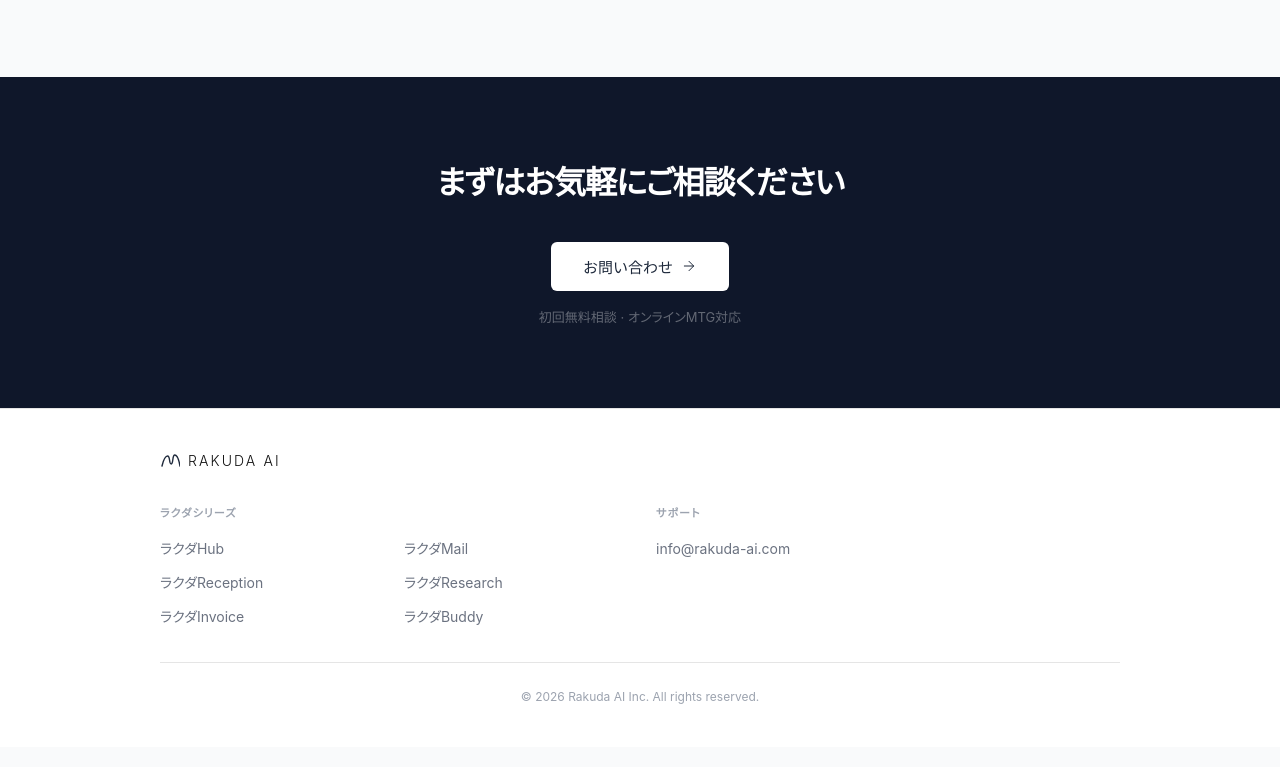
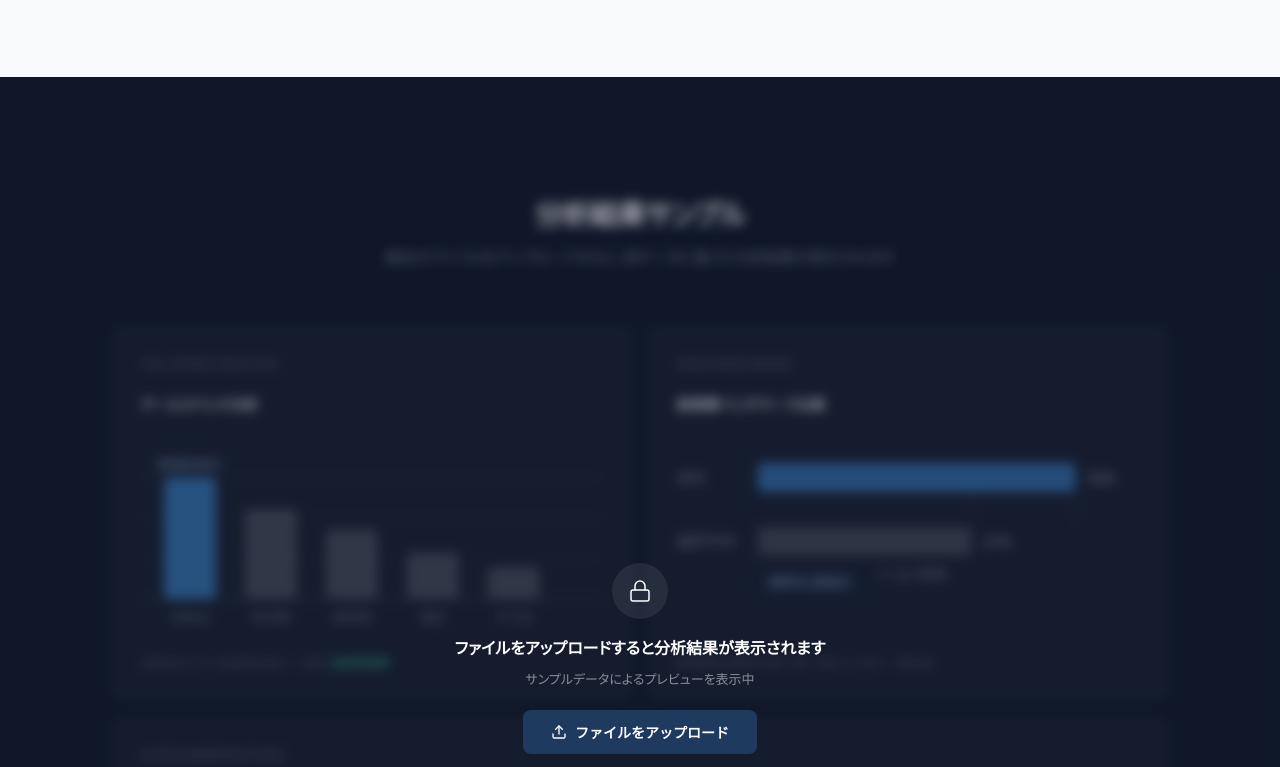
Before and after one commit to shuheiuesugi/rakuda-costcut-lp, a plain HTML site: page p1.html in a window 1280 px wide. Shown: the part 1247-2014 px from the top of the page. Drawn offline with Linux system fonts and the light colour scheme.

Commit message:
P1分析セクション: ブラー付きプレビュー表示に変更（display:noneの空白問題解消）
- 分析セクションをdisplay:noneではなくブラー+ロックオーバーレイ付きで常時表示
- サンプルデータであることを明示（タイトル「分析結果サンプル」）
- ロックオーバーレイからアップロードボタンでファイル選択可能
- アップロード完了時にブラー解除＋タイトル切替＋スクロールアニメーション

Co-Authored-By: Claude Opus 4.6 <noreply@anthropic.com>

```diff
--- a/p1.html
+++ b/p1.html
@@ -519,14 +519,54 @@
     .analysis {
       background: var(--dark);
       padding: 120px 0;
-      display: none;
-    }
-    .analysis.is-visible {
-      display: block;
+      position: relative;
+    }
+    /* Locked preview state: blurred with overlay */
+    .analysis:not(.is-visible) .analysis-inner {
+      filter: blur(6px);
+      pointer-events: none;
+      user-select: none;
+    }
+    .analysis-lock-overlay {
+      position: absolute;
+      inset: 0;
+      display: flex;
+      flex-direction: column;
+      align-items: center;
+      justify-content: center;
+      z-index: 10;
+      background: rgba(15,23,42,0.4);
+      transition: opacity 0.5s ease;
+    }
+    .analysis-lock-overlay .lock-icon {
+      width: 56px; height: 56px; border-radius: 50%;
+      background: rgba(255,255,255,0.08);
+      display: flex; align-items: center; justify-content: center;
+      margin-bottom: 16px;
+    }
+    .analysis-lock-overlay .lock-text {
+      font-size: 16px; font-weight: 600; color: #fff; margin-bottom: 8px;
+    }
+    .analysis-lock-overlay .lock-sub {
+      font-size: 13px; color: rgba(255,255,255,0.5); margin-bottom: 20px;
+    }
+    .analysis-lock-overlay .lock-btn {
+      display: inline-flex; align-items: center; gap: 8px;
+      padding: 12px 28px; border-radius: 8px; border: none;
+      background: #1E3A5F; color: #fff; font-size: 14px; font-weight: 600;
+      cursor: pointer; transition: background 0.2s;
+      font-family: inherit;
+    }
+    .analysis-lock-overlay .lock-btn:hover { background: #162E4A; }
+    /* Unlocked state */
+    .analysis.is-visible .analysis-lock-overlay { opacity: 0; pointer-events: none; }
+    .analysis.is-visible .analysis-inner {
+      filter: none;
+      pointer-events: auto;
       animation: analysisFadeIn 0.8s ease forwards;
     }
     @keyframes analysisFadeIn {
-      from { opacity: 0; transform: translateY(40px); }
+      from { opacity: 0.5; transform: translateY(20px); }
       to { opacity: 1; transform: translateY(0); }
     }
 
@@ -1786,10 +1826,22 @@
 
   <!-- ===== ANALYSIS RESULTS ===== -->
   <section class="analysis" id="analysis">
+    <!-- Lock overlay (shown until upload completes) -->
+    <div class="analysis-lock-overlay" id="analysisLockOverlay">
+      <div class="lock-icon">
+        <svg width="24" height="24" viewBox="0 0 24 24" fill="none" stroke="#fff" stroke-width="1.5" stroke-linecap="round" stroke-linejoin="round"><rect x="3" y="11" width="18" height="11" rx="2" ry="2"/><path d="M7 11V7a5 5 0 0 1 10 0v4"/></svg>
+      </div>
+      <div class="lock-text">ファイルをアップロードすると分析結果が表示されます</div>
+      <div class="lock-sub">サンプルデータによるプレビューを表示中</div>
+      <button class="lock-btn" onclick="document.getElementById('fileInput').click()">
+        <svg width="16" height="16" viewBox="0 0 24 24" fill="none" stroke="currentColor" stroke-width="2" stroke-linecap="round" stroke-linejoin="round"><path d="M21 15v4a2 2 0 0 1-2 2H5a2 2 0 0 1-2-2v-4"/><polyline points="17 8 12 3 7 8"/><line x1="12" y1="3" x2="12" y2="15"/></svg>
+        ファイルをアップロード
+      </button>
+    </div>
     <div class="analysis-inner">
       <div class="analysis-header">
-        <h2 class="analysis-h2">分析結果</h2>
-        <p class="analysis-subtitle">AIがコスト構造を分析し、削減ポイントを特定しました</p>
+        <h2 class="analysis-h2" id="analysisTitle">分析結果サンプル</h2>
+        <p class="analysis-subtitle" id="analysisSubtitle">御社のファイルをアップロードすると、実データに基づく分析結果が表示されます</p>
       </div>
 
       <div class="analysis-grid">
@@ -2677,8 +2729,10 @@ function handleFiles(files) {
         uploadStatusText.innerHTML = '<svg width="16" height="16" viewBox="0 0 24 24" fill="none" stroke="#059669" stroke-width="2" stroke-linecap="round" stroke-linejoin="round"><path d="M20 6L9 17l-5-5"/></svg> 分析完了';
         uploadMainText.textContent = '分析が完了しました';
 
-        // Show analysis section
+        // Unlock analysis section
         const analysisSection = document.getElementById('analysis');
+        document.getElementById('analysisTitle').textContent = '分析結果';
+        document.getElementById('analysisSubtitle').textContent = 'AIがコスト構造を分析し、削減ポイントを特定しました';
         analysisSection.classList.add('is-visible');
 
         // Scroll to analysis section
```
